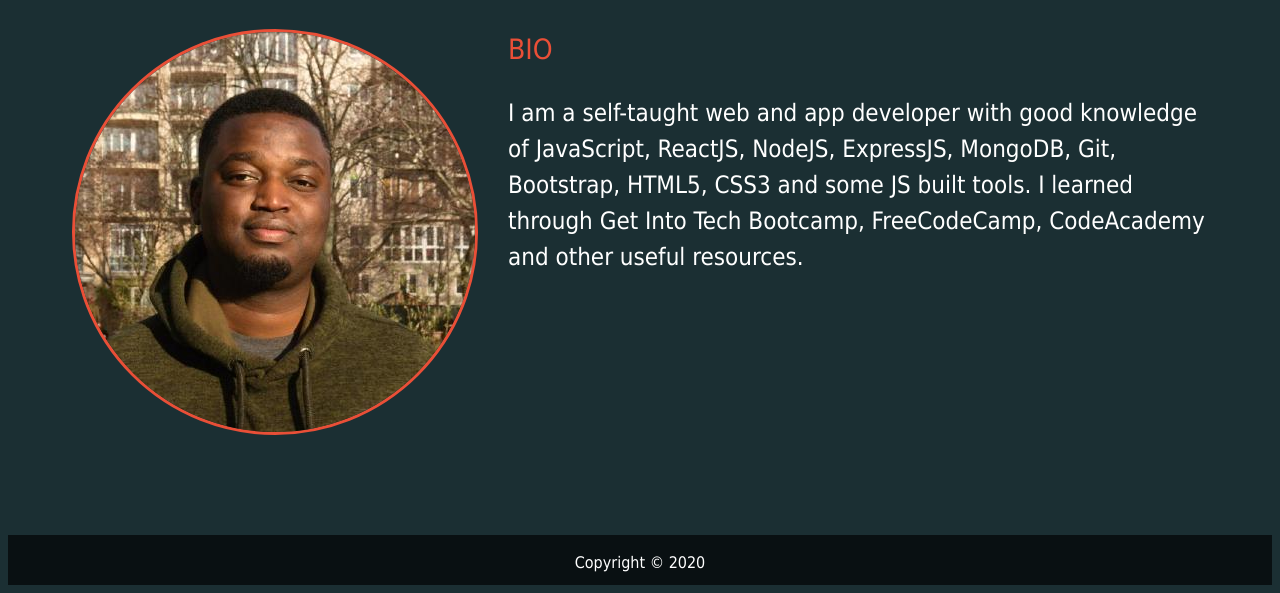
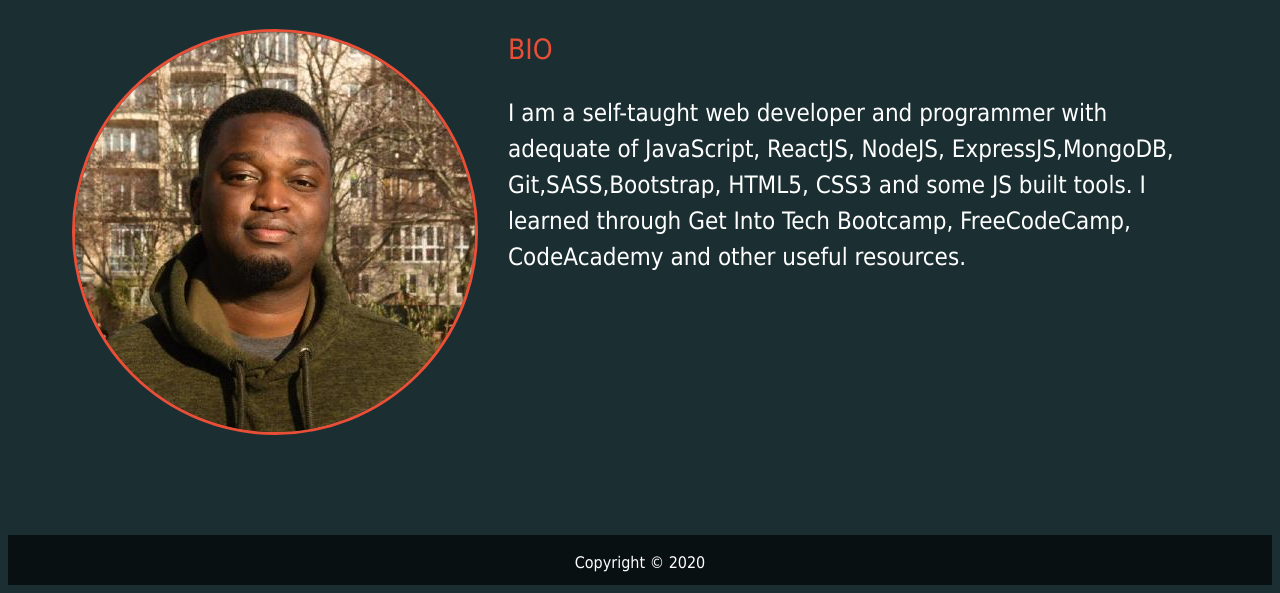
Before and after one commit to ogbeche77/my_portfolio, a plain HTML site: page about.html in a window 1280 px wide. Shown: the part 213-806 px from the top of the page. Drawn offline with Linux system fonts and the light colour scheme.

Commit message:
Update about.html

```diff
--- a/about.html
+++ b/about.html
@@ -50,10 +50,8 @@
 
             <div class="bio">
                 <h3 class="text-secondary">BIO</h3>
-                <p>I am a self-taught web and app developer with good knowledge of JavaScript, ReactJS, NodeJS,
-                    ExpressJS,
-                    MongoDB, Git, Bootstrap, HTML5, CSS3 and some JS built tools. I learned through Get Into Tech
-                    Bootcamp,
+                <p>I am a self-taught web developer and programmer with adequate of JavaScript, ReactJS, NodeJS,
+                    ExpressJS,MongoDB, Git,SASS,Bootstrap, HTML5, CSS3 and some JS built tools. I learned through Get Into Tech Bootcamp,
                     FreeCodeCamp, CodeAcademy and other useful resources.
                 </p>
             </div>
```
